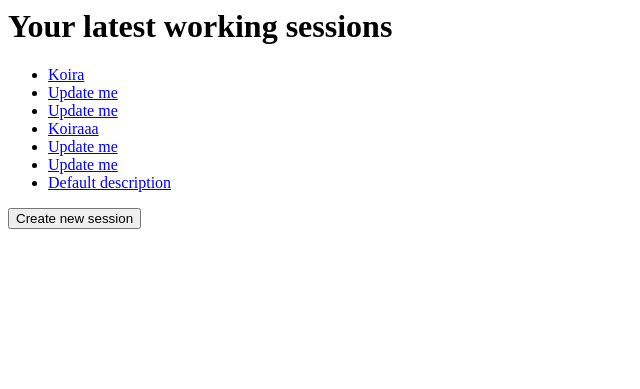
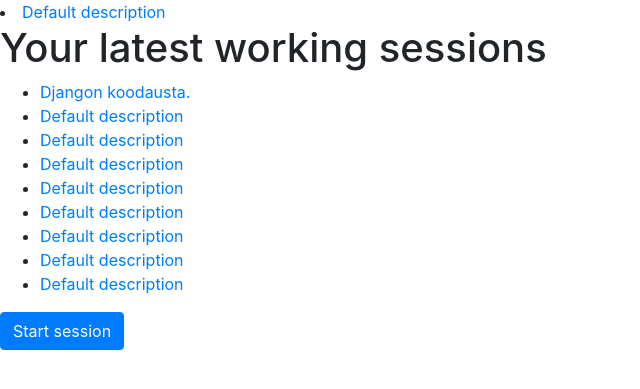
Before and after one commit to UMTti/eedit, a Django app: page /eedith/ in a window 1280 px wide. Shown: the top 389 px of the page, without its empty margins (0-640 px from the left). Run offline with Django 3.2, Linux system fonts and the light colour scheme; data comes from the database, SQL or seed files in the repository; parts of the project's set-up code (start-up, migrations or seed data) failed here and were passed over; some libraries are stand-ins or nearby versions.

Commit message:
latest session and start_date & end_date

```diff
--- a/eedith/models.py
+++ b/eedith/models.py
@@ -4,4 +4,5 @@ from django.db import models
 
 class Session(models.Model):
 	description = models.CharField(max_length=200)
-	pub_date = models.DateTimeField('date published')
+	start_date = models.DateTimeField('date started')
+	end_date = models.DateTimeField('date ended')
--- a/eedith/templates/sessions/detail.html
+++ b/eedith/templates/sessions/detail.html
@@ -1,7 +1,7 @@
 
 
 <h1>{{ session.description }}</h1>
-<h1>{{ session.pub_date }}</h1>
+<h1>{{ session.start_date }}</h1>
 
 {% if error_message %}<p><strong>{{ error_message }}</strong></p>{% endif %}
 
--- a/eedith/templates/sessions/index.html
+++ b/eedith/templates/sessions/index.html
@@ -2,7 +2,10 @@
 <script type="text/javascript">
   google.load("jquery", "1.4");
 </script>
+<link href="http://twitter.github.com/bootstrap/assets/css/bootstrap.css" rel="stylesheet">
 
+
+<li><a href="{% url 'sessions:detail' latest.id %}">{{ latest.description }}</a></li>
 <h1> Your latest working sessions </h1>
 {% if sessions_list %}
     <ul>
@@ -15,7 +18,7 @@
 {% endif %}
 
 <form action="{% url 'sessions:create_session' %}" method="get">
-   <input type="submit" value="Create new session" />
+   <input type="submit" value="Start session" class="btn btn-primary"/>
 </form>
 
 
--- a/eedith/views.py
+++ b/eedith/views.py
@@ -10,7 +10,8 @@ from django.utils import timezone
 
 def index(request):
     sessions_list = Session.objects.all()
-    context = {'sessions_list': sessions_list}
+    latest = Session.objects.all()[Session.objects.count()-1]
+    context = {'sessions_list': sessions_list, 'latest': latest}
     return render(request, 'sessions/index.html', context)
 
 
@@ -28,7 +29,7 @@ def update_description(request, session_id):
     })
 
 def create_session(request):
-	new = Session(description="Default description", pub_date=timezone.now())
+	new = Session(description="Default description", start_date=timezone.now(), end_date=timezone.now())
 	new.save()
 	return render(request, 'sessions/index.html', {
         'sessions_list': Session.objects.all(),
```
Also changed, not shown: db.sqlite3, 2 other files.
